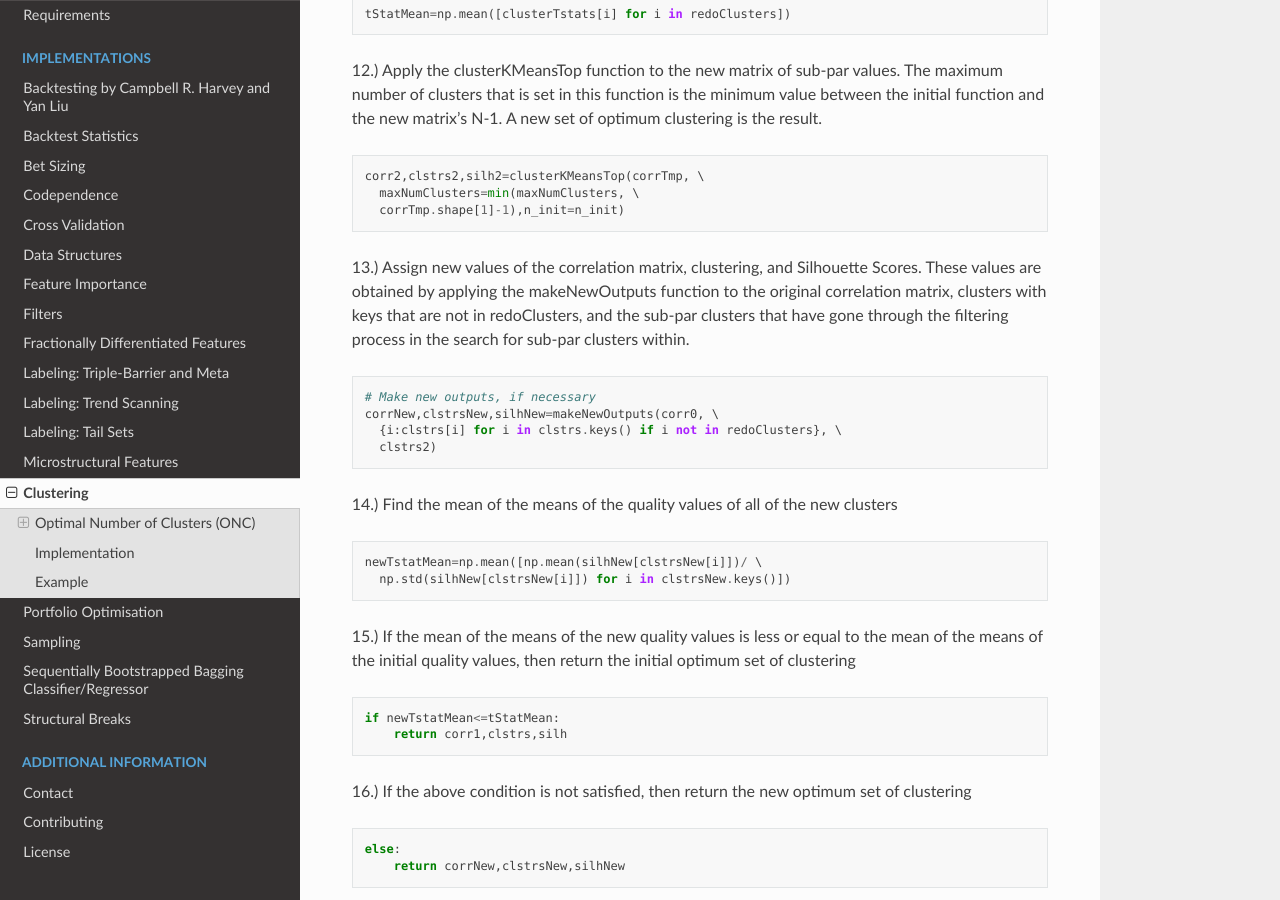
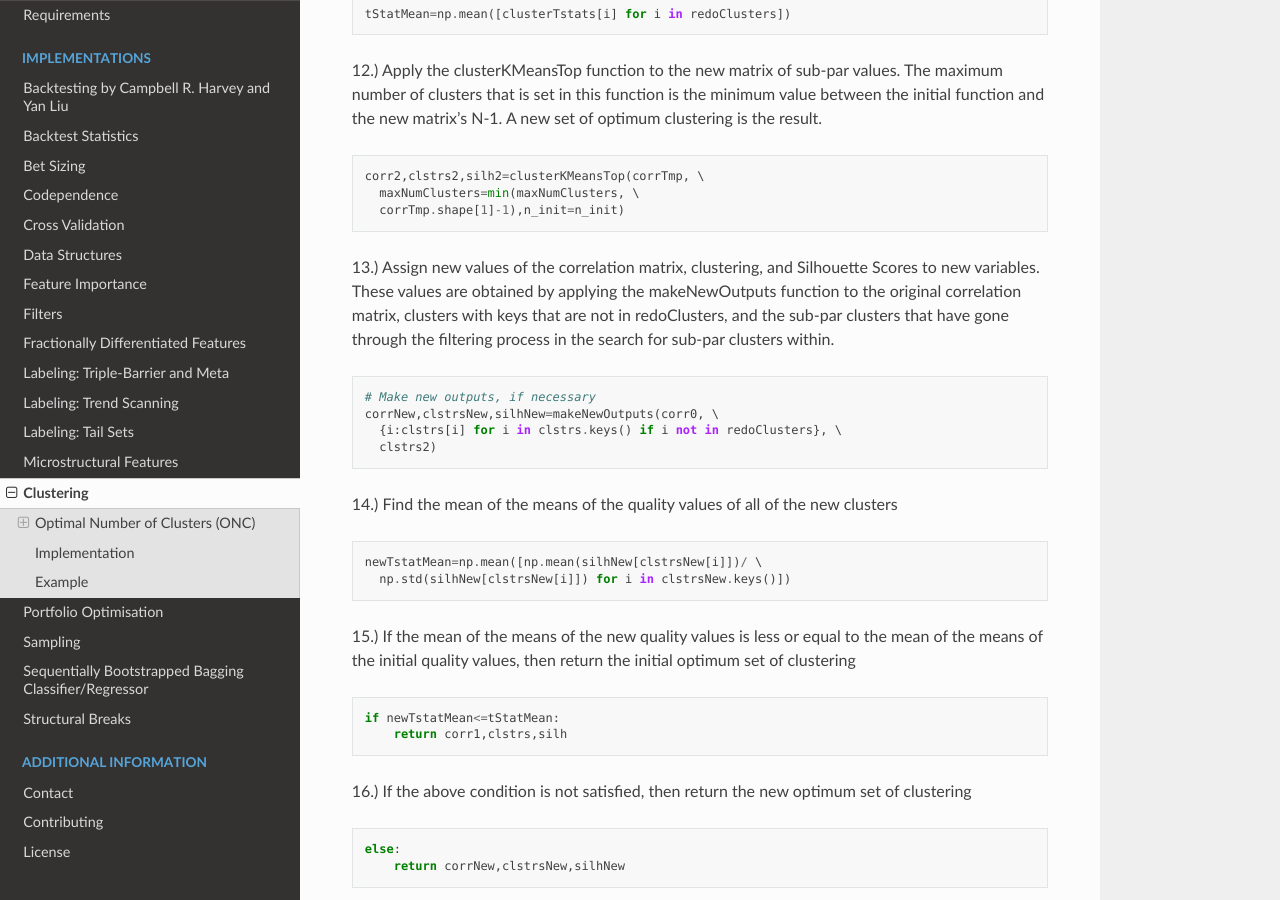
Before and after one commit to hudson-and-thames/mlfinlab, a Sphinx documentation site: the page built from docs/source/implementations/clustering.rst, in a window 1280 px wide and 900 px high, scrolled down 9792 px. Built offline with Sphinx 7.4.7 and the Read the Docs theme 2.0.0, drawn with Linux system fonts in a browser that asks for light colours.

Commit message:
modified clustering.rst

```diff
--- a/docs/source/implementations/clustering.rst
+++ b/docs/source/implementations/clustering.rst
@@ -401,7 +401,7 @@
           maxNumClusters=min(maxNumClusters, \
           corrTmp.shape[1]-1),n_init=n_init)
 
-13.) Assign new values of the correlation matrix, clustering, and Silhouette Scores. These values are obtained by applying the makeNewOutputs function to the original correlation matrix, clusters with keys that are not in redoClusters, and the sub-par clusters that have gone through the filtering process in the search for sub-par clusters within.
+13.) Assign new values of the correlation matrix, clustering, and Silhouette Scores to new variables. These values are obtained by applying the makeNewOutputs function to the original correlation matrix, clusters with keys that are not in redoClusters, and the sub-par clusters that have gone through the filtering process in the search for sub-par clusters within.
 
 .. code-block:: python
 
```
